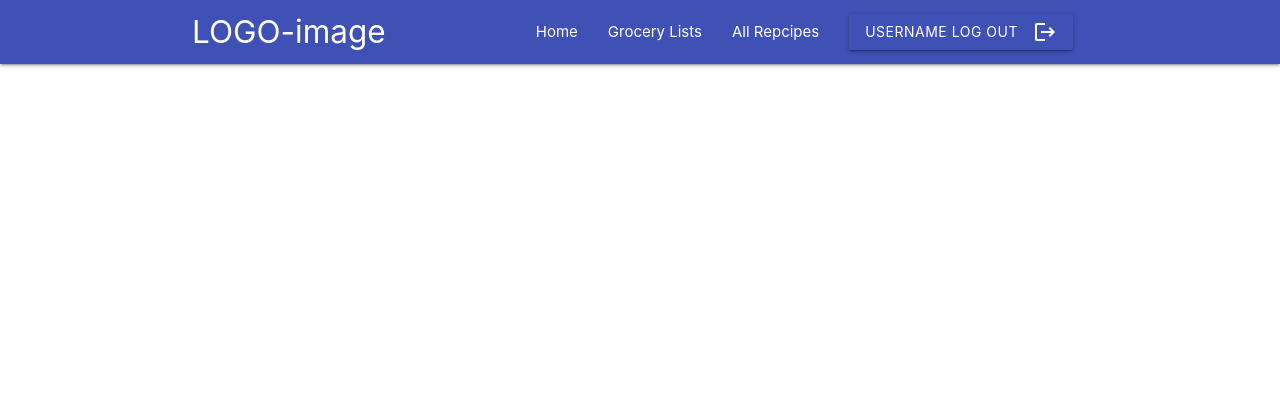
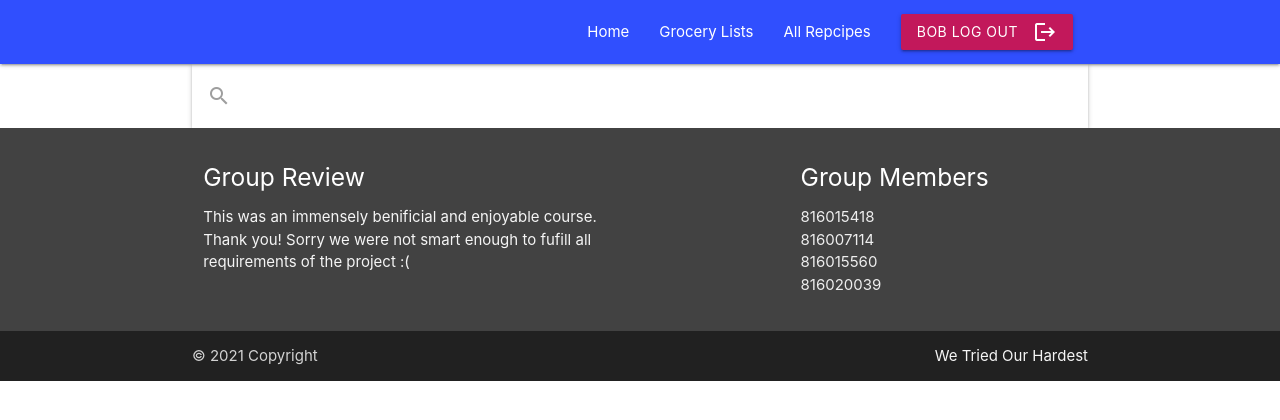
Before and after one commit to Jeremy-Samaroo/Web-Project, a Flask app: template App/templates/layout.html in a window 1280 px wide. Shown: the top 420 px of the page. Run offline with Flask 2, Linux system fonts and the light colour scheme; the template is opened without the code that fills it, so the values that code supplies are empty; parts of the project's set-up code (start-up, migrations or seed data) failed here and were passed over.

Commit message:
Updated layout.html 816015560 & 816015418

```diff
--- a/App/templates/layout.html
+++ b/App/templates/layout.html
@@ -1,17 +1,18 @@
 <!doctype html>
 <html>
   <head>
-    <link rel="stylesheet" href="{{ url_for('static', filename='style.css') }}">
     <link href="https://fonts.googleapis.com/icon?family=Material+Icons" rel="stylesheet">
     <link rel="stylesheet" href="https://cdnjs.cloudflare.com/ajax/libs/materialize/1.0.0/css/materialize.min.css">
     <meta name="viewport" content="width=device-width, initial-scale=1.0"/>
     <title>{% block title %}{% endblock %}</title>
+    <style>
+    </style>
   </head>
   <body>
     <div class="navbar-fixed">
-        <nav class="nav-wrapper indigo">
+        <nav class="nav-wrapper #304ffe indigo accent-4">
             <div class="container">
-                <a href="#" class="brand-logo">LOGO-image</a>
+                <a href="#" class="brand-logo">{% block page %}{% endblock %}</a>
                 <a href="#" class="sidenav-trigger" data-target="mobile-links">
                 <i class="material-icons">menu</i>
                 </a>
@@ -19,18 +20,57 @@
                     <li><a href="">Home</a></li>
                     <li><a href="">Grocery Lists</a></li>
                     <li><a href="">All Repcipes</a></li>
-                    <li><a href="#" class="btn indigo"><span>Username </span><span>Log out</span><i class="material-icons right">logout</i></a></li>
+                    <li><a href="#" class="btn #c2185b pink darken-2"><span>Bob </span><span>Log out</span><i class="material-icons right">logout</i></a></li>
                 </ul>
             </div>
         </nav>
   </div>
+  <nav class="container">
+    <div class="nav-wrapper #ffffff white">
+      <form>
+        <div class="input-field">
+          <input id="search" type="search" required>
+          <label class="label-icon" for="search"><i class="material-icons grey-text text-grey lighten-4">search</i></label>
+          <i class="material-icons">close</i>
+        </div>
+      </form>
+    </div>
+  </nav>
   <ul class="sidenav" id="mobile-links">
     <li><a href="">Home</a></li>
     <li><a href="">About</a></li>
     <li><a href="">Contact</a></li>
     <li><a href="">Logout</a></li>
   </ul>
-  <!-- BODY OF THE PAGE CAN GO BELOW HERE, jijna etc. -->
+  <!-- BODY OF THE PAGE CAN GO BELOW HERE,. -->
+  <div>
+      {% block content %}{% endblock %}
+  </div>
+  <footer class="page-footer #424242 grey darken-3">
+          <div class="container">
+            <div class="row">
+              <div class="col l6 s12">
+                <h5 class="white-text">Group Review</h5>
+                <p class="grey-text text-lighten-4">This was an immensely benificial and enjoyable course. Thank you! Sorry we were not smart enough to fufill all requirements of the project :(</p>
+              </div>
+              <div class="col l4 offset-l2 s12">
+                <h5 class="white-text">Group Members</h5>
+                <ul>
+                  <li><a class="grey-text text-lighten-3" href="#!">816015418</a></li>
+                  <li><a class="grey-text text-lighten-3" href="#!">816007114</a></li>
+                  <li><a class="grey-text text-lighten-3" href="#!">816015560</a></li>
+                  <li><a class="grey-text text-lighten-3" href="#!">816020039</a></li>
+                </ul>
+              </div>
+            </div>
+          </div>
+          <div class="footer-copyright #212121 grey darken-4">
+            <div class="container ">
+            © 2021 Copyright
+            <a class="grey-text text-lighten-4 right" href="#!">We Tried Our Hardest</a>
+            </div>
+          </div>
+        </footer>
     <script src="https://code.jquery.com/jquery-3.6.0.min.js"></script>
     <script src="https://cdnjs.cloudflare.com/ajax/libs/materialize/1.0.0/js/materialize.min.js"></script>
     <script>
```
